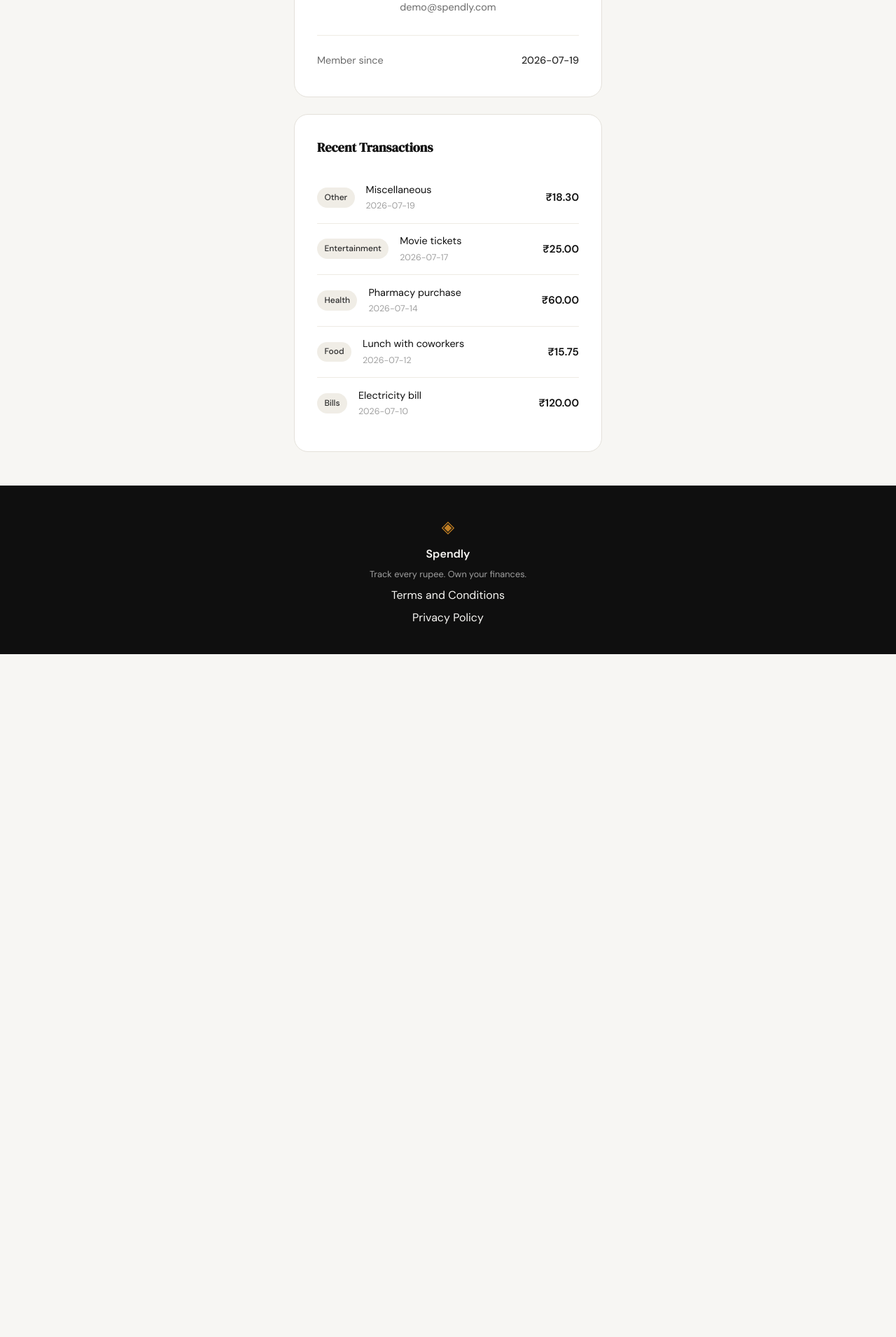
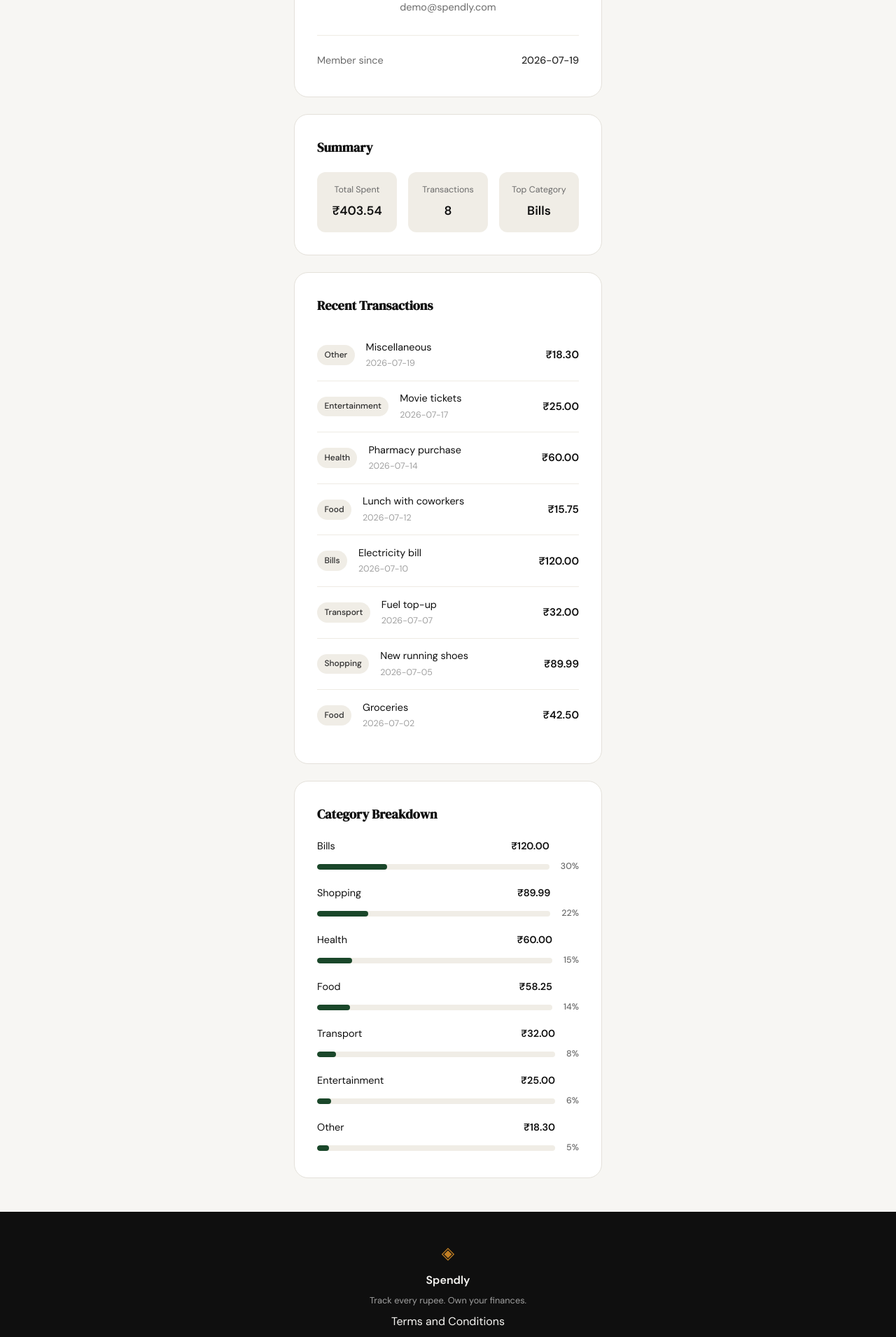
Before and after one commit to surajrao2003/spendly, a Flask app: page /profile in a window 1280 px wide. Shown: the part 277-2188 px from the top of the page at 70% size. Before the commit the page ends 1212 px from the top, so only its background shows below. Run offline with Flask 3, Linux system fonts and the light colour scheme; the visitor is signed in with stand-in values (Sample User, id 1); data comes from the database, SQL or seed files in the repository.

Commit message:
add dynamic routes to profile page

```diff
--- a/app.py
+++ b/app.py
@@ -6,11 +6,15 @@ from werkzeug.security import check_password_hash, generate_password_hash
 from database.db import (
     create_user,
     get_db,
-    get_recent_expenses_by_user,
     get_user_by_email,
     get_user_by_id,
     init_db,
     seed_db,
+)
+from database.queries import (
+    get_category_breakdown,
+    get_recent_transactions,
+    get_summary_stats,
 )
 
 app = Flask(__name__)
@@ -66,7 +70,7 @@ def register():
 @app.route("/login", methods=["GET", "POST"])
 def login():
     if "user_id" in session:
-        return redirect(url_for("landing"))
+        return redirect(url_for("profile"))
 
     if request.method == "POST":
         email = request.form.get("email", "").strip().lower()
@@ -83,7 +87,7 @@ def login():
 
         session.clear()
         session["user_id"] = user["id"]
-        return redirect(url_for("landing"))
+        return redirect(url_for("profile"))
 
     return render_template("login.html")
 
@@ -114,8 +118,22 @@ def profile():
         session.clear()
         return redirect(url_for("login"))
 
-    expenses = get_recent_expenses_by_user(user["id"])
-    return render_template("profile.html", user=user, expenses=expenses)
+    # --- transaction history (Subagent 1) ---
+    expenses = get_recent_transactions(user["id"])
+
+    # --- summary stats (Subagent 2) ---
+    stats = get_summary_stats(user["id"])
+
+    # --- category breakdown (Subagent 3) ---
+    breakdown = get_category_breakdown(user["id"])
+
+    return render_template(
+        "profile.html",
+        user=user,
+        expenses=expenses,
+        stats=stats,
+        breakdown=breakdown,
+    )
 
 
 # ------------------------------------------------------------------ #
--- a/database/db.py
+++ b/database/db.py
@@ -202,24 +202,3 @@ def create_user(name, email, password_hash):
         return cursor.lastrowid
     finally:
         db.close()
-
-
-# ------------------------------------------------------------------ #
-# Expense queries                                                      #
-# ------------------------------------------------------------------ #
-def get_recent_expenses_by_user(user_id, limit=5):
-    """Return `user_id`'s most recent expenses, newest first, capped at `limit`."""
-    db = get_db()
-    try:
-        return db.execute(
-            """
-            SELECT id, amount, category, date, description
-            FROM expenses
-            WHERE user_id = ?
-            ORDER BY date DESC, id DESC
-            LIMIT ?
-            """,
-            (user_id, limit),
-        ).fetchall()
-    finally:
-        db.close()
--- /dev/null
+++ b/database/queries.py
@@ -0,0 +1,109 @@
+"""
+Profile-page query helpers for Spendly.
+
+This module holds SQLite access specific to the /profile route —
+transaction history, summary stats, and category breakdown — kept
+separate from the general-purpose helpers in database/db.py. As with
+db.py, route functions in app.py should fetch data via these helpers
+and never execute SQL directly (see CLAUDE.md).
+"""
+
+from database.db import get_db
+
+
+# ------------------------------------------------------------------ #
+# Transaction history                                                  #
+# ------------------------------------------------------------------ #
+def get_recent_transactions(user_id, limit=10):
+    """Return `user_id`'s most recent expenses, newest first, capped at `limit`."""
+    db = get_db()
+    try:
+        return db.execute(
+            """
+            SELECT id, amount, category, date, description
+            FROM expenses
+            WHERE user_id = ?
+            ORDER BY date DESC, id DESC
+            LIMIT ?
+            """,
+            (user_id, limit),
+        ).fetchall()
+    finally:
+        db.close()
+
+
+# ------------------------------------------------------------------ #
+# Category breakdown                                                   #
+# ------------------------------------------------------------------ #
+def get_category_breakdown(user_id):
+    """Return per-category totals and percentage share of total spending for user_id."""
+    db = get_db()
+    try:
+        rows = db.execute(
+            """
+            SELECT category, SUM(amount) AS total
+            FROM expenses
+            WHERE user_id = ?
+            GROUP BY category
+            ORDER BY total DESC
+            """,
+            (user_id,),
+        ).fetchall()
+    finally:
+        db.close()
+
+    if not rows:
+        return []
+
+    grand_total = sum(row["total"] for row in rows)
+
+    breakdown = []
+    for row in rows:
+        pct = int(round((row["total"] / grand_total) * 100)) if grand_total else 0
+        breakdown.append({"name": row["category"], "amount": row["total"], "pct": pct})
+
+    # Normalize rounding so percentages sum to exactly 100 — adjust the
+    # largest category (first row, since rows are ordered by total DESC).
+    remainder = 100 - sum(item["pct"] for item in breakdown)
+    if remainder != 0:
+        breakdown[0]["pct"] += remainder
+
+    return breakdown
+
+
+# ------------------------------------------------------------------ #
+# Summary stats                                                        #
+# ------------------------------------------------------------------ #
+def get_summary_stats(user_id):
+    """Return total spent, transaction count, and top category for user_id."""
+    db = get_db()
+    try:
+        totals = db.execute(
+            """
+            SELECT COALESCE(SUM(amount), 0) AS total_spent,
+                   COUNT(*) AS transaction_count
+            FROM expenses
+            WHERE user_id = ?
+            """,
+            (user_id,),
+        ).fetchone()
+
+        top = db.execute(
+            """
+            SELECT category
+            FROM expenses
+            WHERE user_id = ?
+            GROUP BY category
+            ORDER BY SUM(amount) DESC
+            LIMIT 1
+            """,
+            (user_id,),
+        ).fetchone()
+
+        return {
+            "total_spent": totals["total_spent"],
+            "transaction_count": totals["transaction_count"],
+            "top_category": top["category"] if top else "—",
+        }
+    finally:
+        db.close()
--- a/static/css/style.css
+++ b/static/css/style.css
@@ -654,9 +654,145 @@ a { color: inherit; text-decoration: none; }
     padding: 1.5rem 0;
 }
 
+/* ------------------------------------------------------------------ */
+/* Profile — summary stats                                             */
+/* ------------------------------------------------------------------ */
+
+.stats-card {
+    text-align: left;
+    margin-top: 1.5rem;
+    padding: 2rem;
+}
+
+.stats-title {
+    font-family: var(--font-display);
+    font-size: 1.15rem;
+    color: var(--ink);
+    margin-bottom: 1.25rem;
+}
+
+.stats-grid {
+    display: grid;
+    grid-template-columns: repeat(3, 1fr);
+    gap: 1rem;
+}
+
+.stats-item {
+    background: var(--paper-warm);
+    border-radius: var(--radius-md);
+    padding: 1rem;
+    text-align: center;
+}
+
+.stats-item dt {
+    font-size: 0.78rem;
+    color: var(--ink-muted);
+    margin-bottom: 0.35rem;
+}
+
+.stats-item dd {
+    font-family: var(--font-body);
+    font-variant-numeric: tabular-nums;
+    font-size: 1.1rem;
+    font-weight: 600;
+    color: var(--ink);
+}
+
+@media (max-width: 600px) {
+    .stats-grid { grid-template-columns: 1fr; }
+}
+
 @media (max-width: 600px) {
     .tx-row { grid-template-columns: auto 1fr; row-gap: 0.35rem; }
     .tx-amount { grid-column: 2; text-align: right; }
+}
+
+/* ------------------------------------------------------------------ */
+/* Profile — category breakdown                                        */
+/* ------------------------------------------------------------------ */
+
+.breakdown-card {
+    text-align: left;
+    margin-top: 1.5rem;
+    padding: 2rem;
+}
+
+.breakdown-title {
+    font-family: var(--font-display);
+    font-size: 1.15rem;
+    color: var(--ink);
+    margin-bottom: 1.25rem;
+}
+
+.breakdown-list {
+    list-style: none;
+    display: flex;
+    flex-direction: column;
+    gap: 1rem;
+}
+
+.breakdown-row {
+    display: grid;
+    grid-template-columns: 1fr auto;
+    align-items: center;
+    column-gap: 1rem;
+    row-gap: 0.5rem;
+}
+
+.breakdown-info {
+    display: flex;
+    justify-content: space-between;
+    align-items: baseline;
+    gap: 1rem;
+    min-width: 0;
+}
+
+.breakdown-name {
+    font-size: 0.9rem;
+    color: var(--ink);
+    overflow: hidden;
+    text-overflow: ellipsis;
+    white-space: nowrap;
+}
+
+.breakdown-amount {
+    font-family: var(--font-body);
+    font-variant-numeric: tabular-nums;
+    font-size: 0.9rem;
+    font-weight: 600;
+    color: var(--ink);
+    white-space: nowrap;
+}
+
+.breakdown-bar {
+    grid-column: 1 / 2;
+    height: 8px;
+    background: var(--paper-warm);
+    border-radius: 999px;
+    overflow: hidden;
+}
+
+.breakdown-bar-fill {
+    height: 100%;
+    background: var(--accent);
+    border-radius: 999px;
+}
+
+.breakdown-pct {
+    grid-column: 2 / 3;
+    grid-row: 2;
+    font-size: 0.78rem;
+    font-weight: 500;
+    color: var(--ink-muted);
+    text-align: right;
+    white-space: nowrap;
+}
+
+.breakdown-empty {
+    text-align: center;
+    color: var(--ink-muted);
+    font-size: 0.9rem;
+    padding: 1.5rem 0;
 }
 
 /* ------------------------------------------------------------------ */
--- a/templates/profile.html
+++ b/templates/profile.html
@@ -18,6 +18,25 @@
                 <div class="profile-meta-row">
                     <dt>Member since</dt>
                     <dd>{{ user["created_at"][:10] }}</dd>
+                </div>
+            </dl>
+        </div>
+
+        <div class="profile-card stats-card">
+            <h2 class="stats-title">Summary</h2>
+
+            <dl class="stats-grid">
+                <div class="stats-item">
+                    <dt>Total Spent</dt>
+                    <dd>₹{{ "%.2f"|format(stats["total_spent"]) }}</dd>
+                </div>
+                <div class="stats-item">
+                    <dt>Transactions</dt>
+                    <dd>{{ stats["transaction_count"] }}</dd>
+                </div>
+                <div class="stats-item">
+                    <dt>Top Category</dt>
+                    <dd>{{ stats["top_category"] }}</dd>
                 </div>
             </dl>
         </div>
@@ -43,6 +62,29 @@
             {% endif %}
         </div>
 
+        <div class="profile-card breakdown-card">
+            <h2 class="breakdown-title">Category Breakdown</h2>
+
+            {% if breakdown %}
+            <ul class="breakdown-list">
+                {% for item in breakdown %}
+                <li class="breakdown-row">
+                    <div class="breakdown-info">
+                        <span class="breakdown-name">{{ item["name"] }}</span>
+                        <span class="breakdown-amount">₹{{ "%.2f"|format(item["amount"]) }}</span>
+                    </div>
+                    <div class="breakdown-bar">
+                        <div class="breakdown-bar-fill" style="width: {{ item['pct'] }}%;"></div>
+                    </div>
+                    <span class="breakdown-pct">{{ item["pct"] }}%</span>
+                </li>
+                {% endfor %}
+            </ul>
+            {% else %}
+            <p class="breakdown-empty">No spending yet.</p>
+            {% endif %}
+        </div>
+
     </div>
 </section>
 
```
Also changed, not shown: .claude/specs/05-profile-page-backend-routes.md (added).
